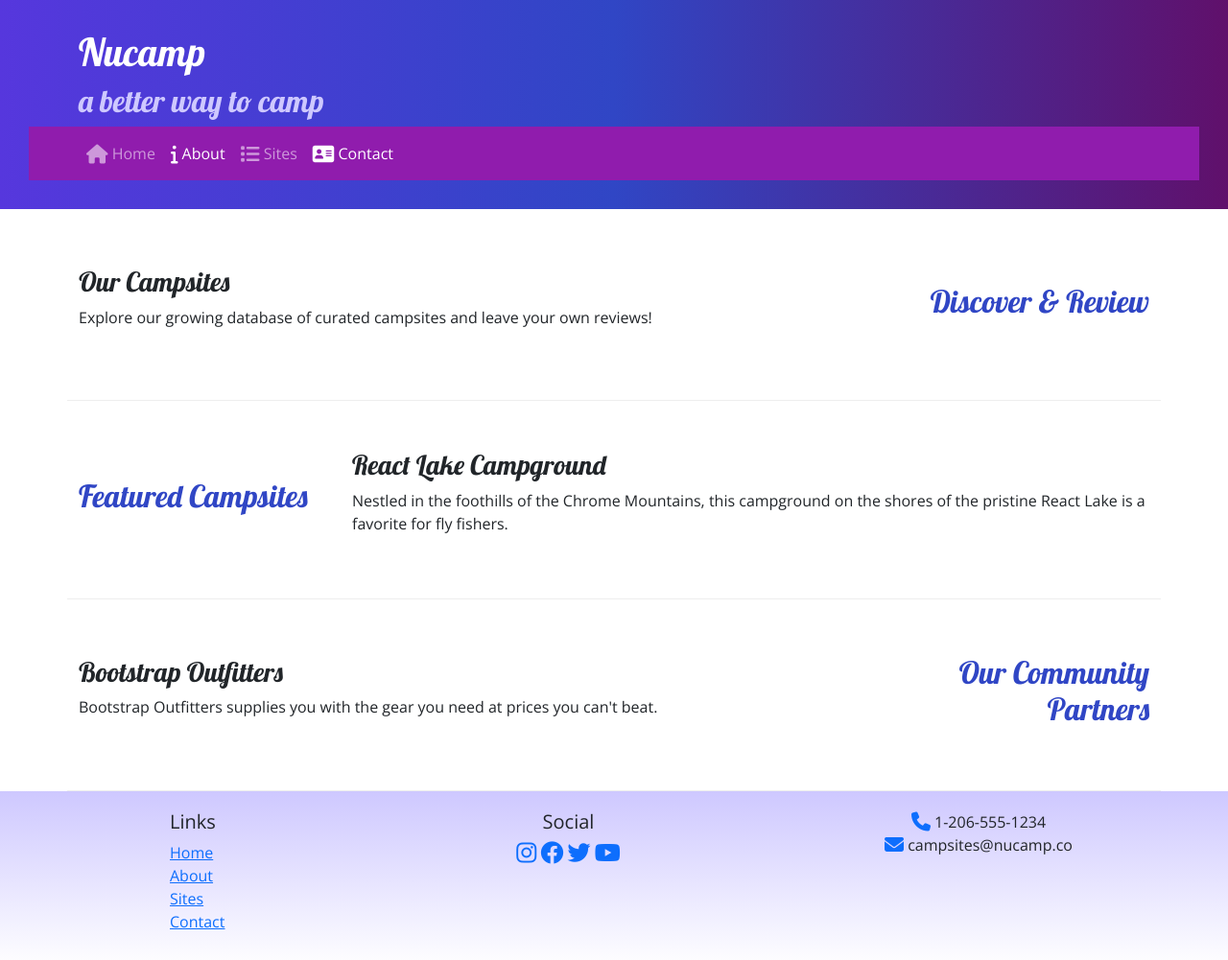
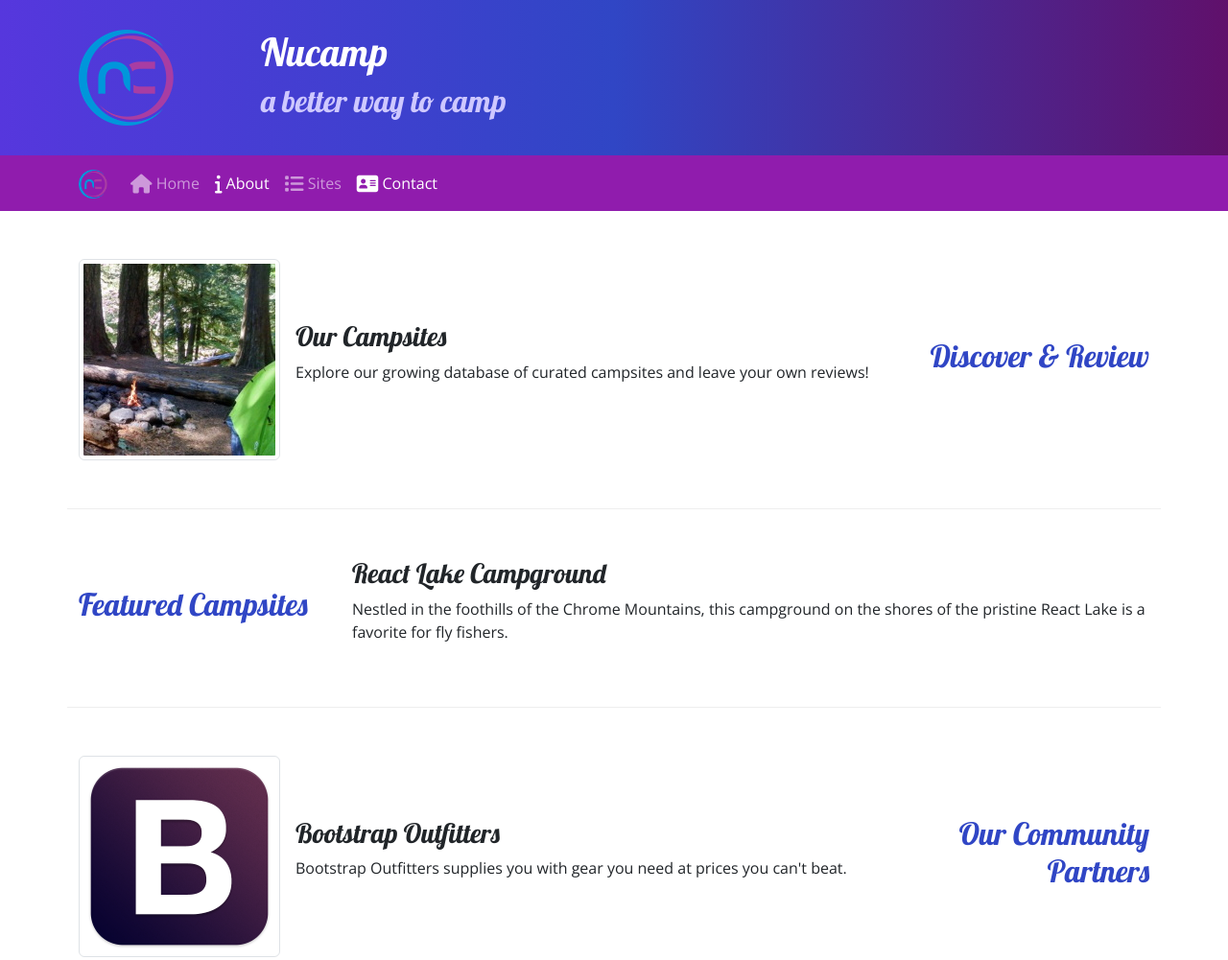
Before and after one commit to garciabusiness21/nucampsite, a plain HTML site: page index.html in a window 1280 px wide. Shown: the top 1001 px of the page at 96% size. Drawn offline with nearby package versions, Linux system fonts and the light colour scheme.

Commit message:
Images and Flex Utility

```diff
--- a/index.html
+++ b/index.html
@@ -23,15 +23,21 @@
     <header>
         <div class="container">
             <div class="row">
+                <div class="col-4 col-sm-3 col-md-2 align-self-center">
+                    <img src="img/logo.png" class="img-fluid" />
+                </div>
                 <div class="col">
                     <h1>Nucamp</h1>
                     <h2>a better way to camp</h2>
                 </div>
             </div>
         </div>
+    </header>
+
         <nav class="navbar navbar-expand-sm navbar-dark sticky-top">
             <div class="container">
-                <button class="navbar-toggler ms-auto" type="button" data-bs-toggle="collapse" data-bs-target="#nucampNavbar">
+                <a class="navbar-brand" href="#"><img src="img/logo.png" height="30" width="30" /></a>
+                <button class="navbar-toggler" type="button" data-bs-toggle="collapse" data-bs-target="#nucampNavbar">
                     <span class="navbar-toggler-icon"></span>
                 </button>
                 <div class="collapse navbar-collapse" id="nucampNavbar">
@@ -44,7 +50,7 @@
                 </div>
             </div>
         </nav>
-    </header>
+
 
     <!-- main section -->
     <main class="container">
@@ -55,8 +61,13 @@
                 <h2 class="text-sm-end">Discover & Review</h2>
             </div>
             <div class="col">
-                <h3>Our Campsites</h3>
-                <p class="d-none d-sm-block">Explore our growing database of curated campsites and leave your own reviews!</p>
+                <div class="d-flex">
+                    <img class="me-3 img-thumbnail" src="img/breadcrumb-trail-thumb.jpg" alt="Breadcrumb Trail" />
+                    <div class="align-self-center">
+                        <h3>Our Campsites</h3>
+                        <p class="d-none d-sm-block">Explore our growing database of curated campsites and leave your own reviews!</p>
+                    </div>
+                </div>
             </div>
         </section>
 
@@ -77,8 +88,13 @@
                 <h2 class="text-sm-end">Our Community Partners</h2>
             </div>
             <div class="col">
-                <h3>Bootstrap Outfitters</h3>
-                <p class="d-none d-sm-block">Bootstrap Outfitters supplies you with the gear you need at prices you can't beat.</p>
+                <div class="d-flex">
+                    <img class="me-3 img-thumbnail" src="img/bootstrap-thumb.png" alt="Bootstrap Outfitters" />
+                    <div class="align-self-center">
+                        <h3>Bootstrap Outfitters</h3>
+                        <p class="d-none d-sm-block">Bootstrap Outfitters supplies you with gear you need at prices you can't beat.</p>
+                    </div>
+                </div>
             </div>
         </section>
 
```
Also changed, not shown: aboutus.html (+7 -2 lines), contactus.html (+6 -2 lines), img/bootstrap-thumb.png (added), img/breadcrumb-trail-thumb.jpg (added), img/breadcrumb-trail.jpg (added), img/chrome-river-thumb.jpg (added), img/chrome-river.jpg (added), img/logo.png (added), img/react-lake-thumb.jpg (added), img/react-lake.jpg (added), 2 other files.
